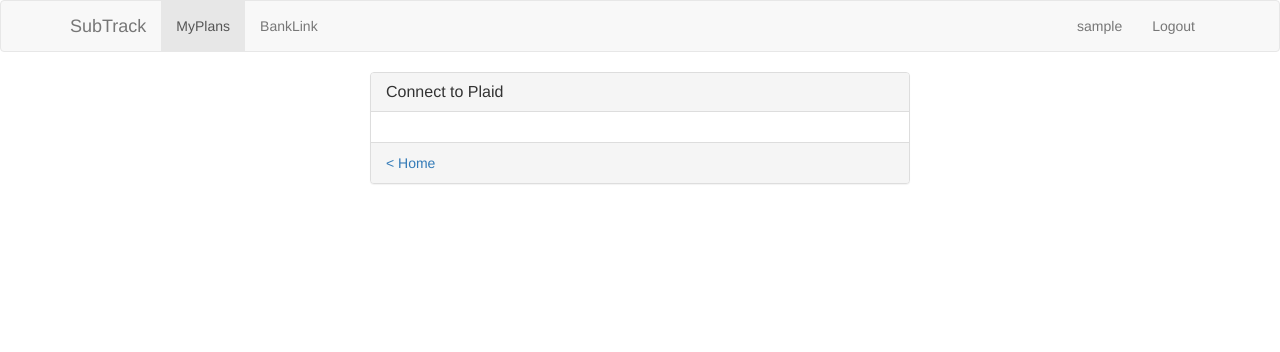
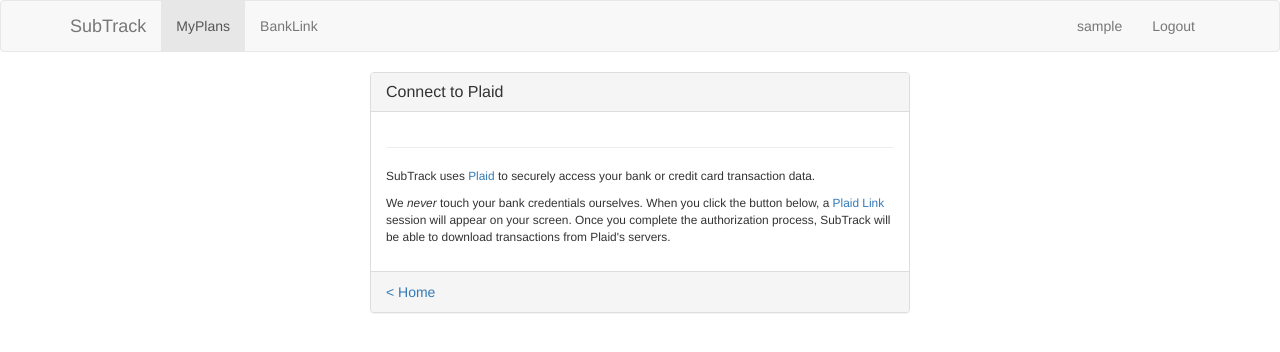
Before and after one commit to daufford/XaaSTrack, a Django app: page /plaid/link in a window 1280 px wide. Shown: the top 352 px of the page. Run offline with Django 3.2, Linux system fonts and the light colour scheme; the visitor is signed in with stand-in values (Sample User, id 1); some libraries are stand-ins or nearby versions.

Commit message:
disclaimer for Pliad

```diff
--- a/trans/templates/trans/plaidlink.html
+++ b/trans/templates/trans/plaidlink.html
@@ -13,7 +13,7 @@
             </h1>
         </div>
         <div class="panel-body">
-
+            <div>
             <!-- A hidden input named public_token will be appended to this form
 once the user has completed the Link flow. Link will then submit the
 form, sending the public_token to your server. -->
@@ -27,8 +27,13 @@
                     data-product="{{ product }}"
                     data-env="{{ env }}">
             </script>
+</div>
+            <hr>
 
-
+            <small><p>SubTrack uses <a href="https://plaid.com/">Plaid</a> to securely access your bank or credit card transaction data.  </p>
+            <p>We <i>never</i> touch your bank credentials ourselves.  When you click the button below, a <a href="https://github.com/plaid/link">Plaid Link</a>
+                session will appear on your screen.  Once you complete the authorization process, SubTrack will be able to download transactions from Plaid's servers.
+                </p></small>
         </div>
         <div class="panel-footer">
             <a href="/">< Home</a>
```
